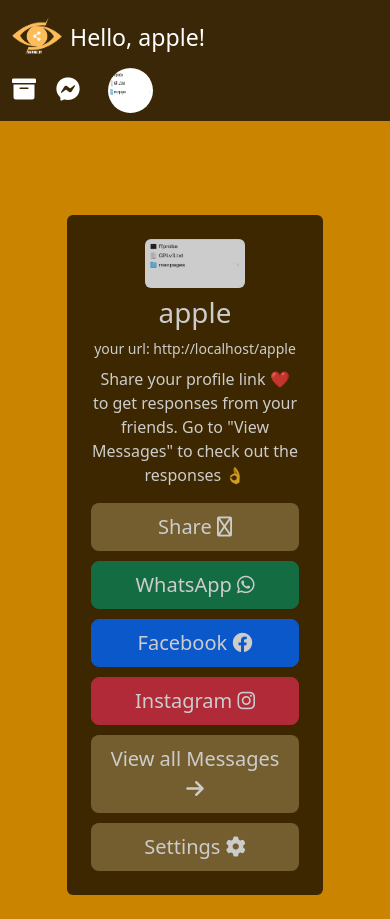
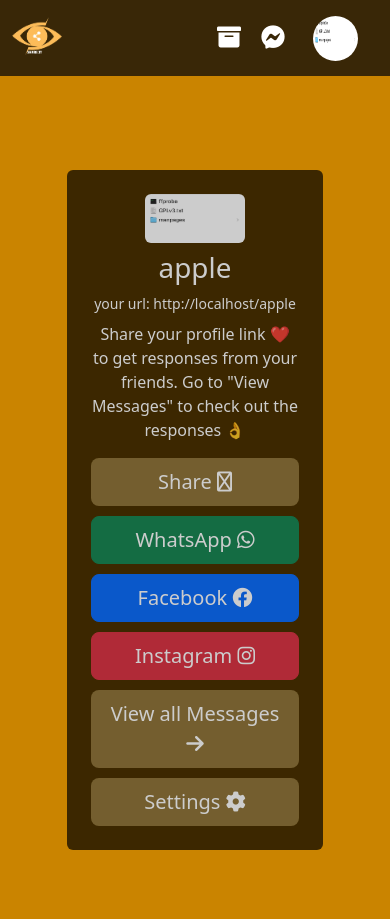
Before and after one commit to techbydestiny/shareitdjangoversion, a Django app: page /dashboard/ in a window 390 px wide. Shown: the top 919 px of the page. After the commit the page ends 850 px from the top, so only its background shows below. Run offline with Django 5.2, Linux system fonts and the light colour scheme; a user stored in the database is signed in; data comes from the database, SQL or seed files in the repository.

Commit message:
pushing final build static files 4

```diff
--- a/dashboard/templates/archieve.html
+++ b/dashboard/templates/archieve.html
@@ -74,7 +74,6 @@
           <img src="{% static 'logo.png' %}" width="50px" class="me-2"/>
           {% if profile %}
             <h3 class="mb-0 text-white d-none d-sm-block">Hello, {{ profile.user }}!</h3>
-            <span class="mb-0 text-white d-block d-sm-none small">Hi, {{ profile.user }}!</span>
           {% endif %}
         </a>
 
--- a/dashboard/templates/home.html
+++ b/dashboard/templates/home.html
@@ -50,7 +50,7 @@
                 <a class="navbar-brand d-flex align-items-center" href="/">
                     <img src="{% static 'logo.png' %}" width="50px" class="me-2"/>
                     {% if profile %}
-                        <h3 class="mb-0">Hello, {{ profile.user }}!</h3>
+                        <h3 class="hellotext mb-0">Hello, {{ profile.user }}!</h3>
                     {% endif %}
                 </a>
 
--- a/dashboard/templates/messages.html
+++ b/dashboard/templates/messages.html
@@ -73,8 +73,7 @@
         <a class="navbar-brand d-flex align-items-center flex-wrap" href="/">
           <img src="{% static 'logo.png' %}" class="me-2 img-fluid" style="max-width:50px; height:auto;" alt="Logo"/>
           {% if profile %}
-            <h4 class="mb-0 d-none d-sm-block text-white">Hello, {{ profile.user }}!</h4>
-            <span class="mb-0 d-block d-sm-none small text-white">Hi, {{ profile.user }}!</span>
+            <h3 class="mb-0 d-none d-sm-block text-white">Hello, {{ profile.user }}!</h3>
           {% endif %}
         </a>
 
--- a/shareit/static/dashboardcss/style.css
+++ b/shareit/static/dashboardcss/style.css
@@ -178,4 +178,7 @@
                 width: 90% ;
                 padding: 0;
             }
+            .container-fluid h3{
+                display: none;
+            }
         }
```
